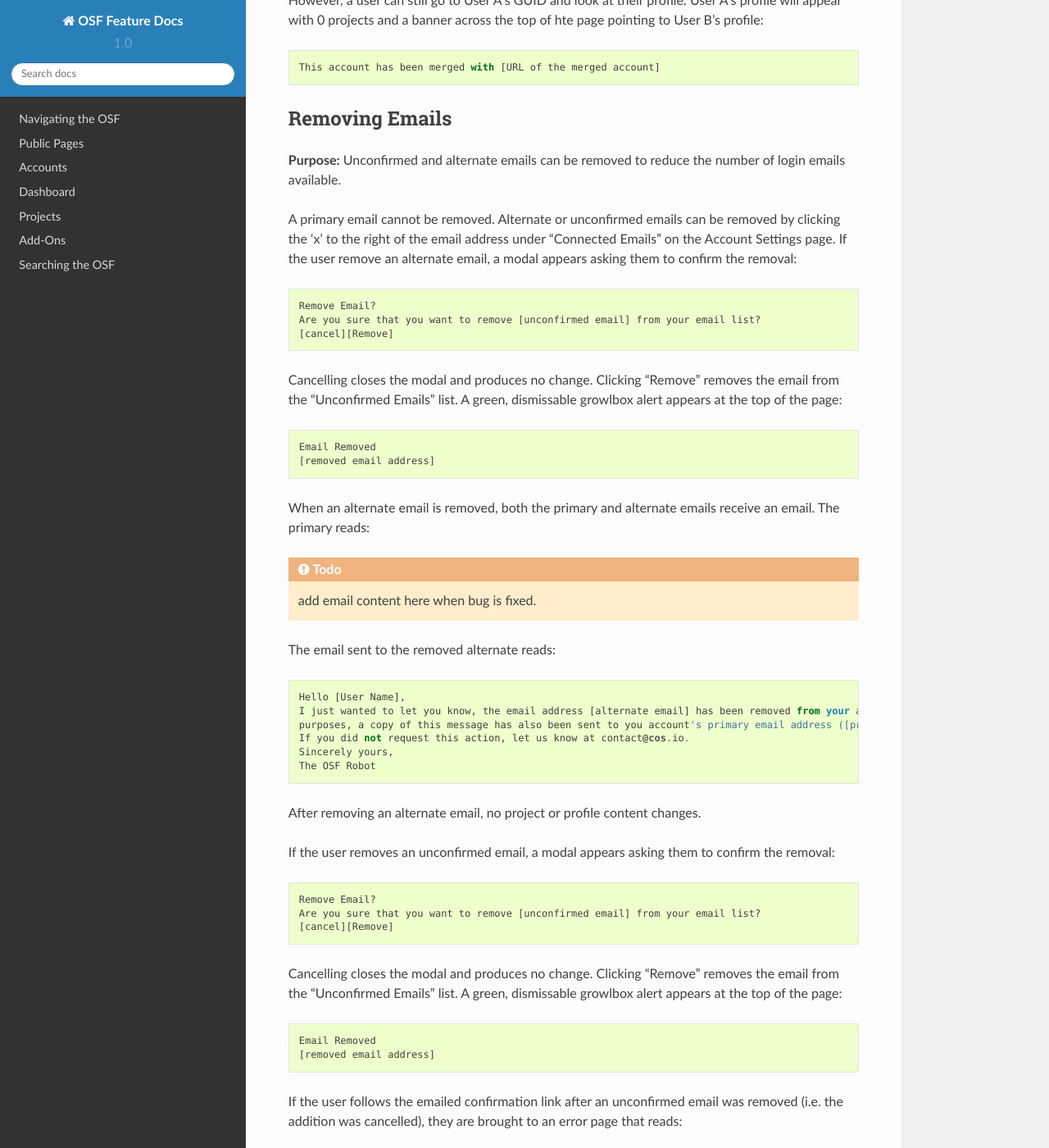
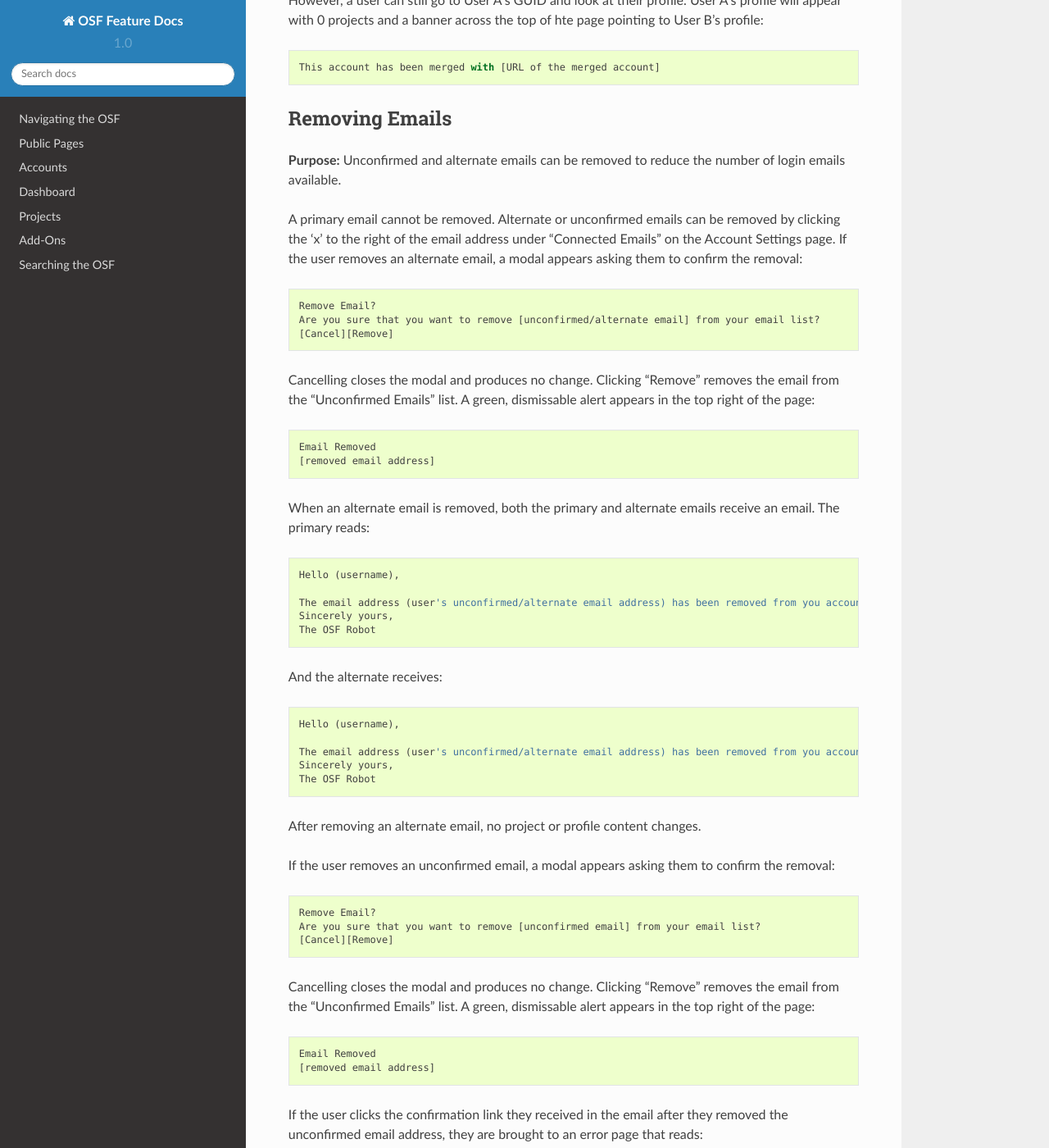
Before and after one commit to CenterForOpenScience/OSFDocs, a Sphinx documentation site: the page built from docs/accounts/account_settings.rst, in a window 1280 px wide and 1400 px high, scrolled down 4301 px. Shown: the whole window at 82% size. Built offline with Sphinx 7.4.7 and the Read the Docs theme 2.0.0, drawn with Linux system fonts in a browser that asks for light colours; some of the changed text lies outside the part shown.

Commit message:
Removed todo box and added corresponding information in its place.

```diff
--- a/docs/accounts/account_settings.rst
+++ b/docs/accounts/account_settings.rst
@@ -148,31 +148,33 @@ Removing Emails
 **Purpose:** Unconfirmed and alternate emails can be removed to reduce the number of login emails available.
 
 A primary email cannot be removed. Alternate or unconfirmed emails can be removed by clicking the ‘x’ to the right of the
-email address under “Connected Emails” on the Account Settings page. If the user remove an alternate email, a modal appears
+email address under “Connected Emails” on the Account Settings page. If the user removes an alternate email, a modal appears
 asking them to confirm the removal::
 
     Remove Email?
-    Are you sure that you want to remove [unconfirmed email] from your email list?
-    [cancel][Remove]
+    Are you sure that you want to remove [unconfirmed/alternate email] from your email list?
+    [Cancel][Remove]
 
-Cancelling closes the modal and produces no change. Clicking “Remove” removes the email from the “Unconfirmed Emails” list.
-A green, dismissable growlbox alert appears at the top of the page::
+Cancelling closes the modal and produces no change. Clicking “Remove” removes the email from the “Unconfirmed Emails” list. A green, dismissable alert appears in the top right of the page::
 
     Email Removed
     [removed email address]
 
-When an alternate email is removed, both the primary and alternate emails receive an email. The primary reads:
+When an alternate email is removed, both the primary and alternate emails receive an email. The primary reads::
 
-.. todo:: add email content here when bug is fixed.
+    Hello (username),
 
-The email sent to the removed alternate reads::
-
-    Hello [User Name],
-    I just wanted to let you know, the email address [alternate email] has been removed from your account. For security
-    purposes, a copy of this message has also been sent to you account's primary email address ([primary email]).
-    If you did not request this action, let us know at contact@cos.io.
+    The email address (user's unconfirmed/alternate email address) has been removed from you account. For security purposes, a copy of this message has also been sent to your account's alternate email address ([user's unconfirmed/alternate email address]). If you did not request this action, let us know at contact@cos.io.
     Sincerely yours,
     The OSF Robot
+
+And the alternate receives::
+
+  Hello (username),
+
+  The email address (user's unconfirmed/alternate email address) has been removed from you account. For security purposes, a copy of this message has also been sent to your account's primary email address ([user's primary email address]). If you did not request this action, let us know at contact@cos.io.
+  Sincerely yours,
+  The OSF Robot
 
 After removing an alternate email, no project or profile content changes.
 
@@ -180,19 +182,19 @@ If the user removes an unconfirmed email, a modal appears asking them to confirm
 
     Remove Email?
     Are you sure that you want to remove [unconfirmed email] from your email list?
-    [cancel][Remove]
+    [Cancel][Remove]
 
 Cancelling closes the modal and produces no change. Clicking “Remove” removes the email from the “Unconfirmed Emails” list.
-A green, dismissable growlbox alert appears at the top of the page::
+A green, dismissable alert appears in the top right of the page::
 
     Email Removed
     [removed email address]
 
-If the user follows the emailed confirmation link after an unconfirmed email was removed (i.e. the addition was cancelled),
+If the user clicks the confirmation link they received in the email after they removed the unconfirmed email address,
 they are brought to an error page that reads::
 
-    Invalid Token
-    This confirmation link is invalid. Please log in to continue.
+    Bad Token
+    The provided token is invalid.
 
 Effects of a Merge
 ^^^^^^^^^^^^^^
--- a/docs/projects/overview.rst
+++ b/docs/projects/overview.rst
@@ -30,6 +30,12 @@ The next link is to the :ref:`Contributors page <contributors>`. This page lists
 
 The final link is to the :ref:`Settings page <project-settings>`. This page allows admins to configure the project. This page
 is not visible to non-contributors.
+
+Renaming a Project
+------------------
+**Purpose:** Allows the user to change the name of their project or component after they have created it.
+
+The user must be on the "Project Overview" or "Component Overview" page to rename their project or component. When the user clicks the project or component name in the top left corner of the "Overview" page, the title turns into a textbox where the the user can make changes to the title. To the right of the textbox is a green checkmark and an "x" that the user can click to either save their changes or cancel their changes, respectively. The user can also press **enter** on their keyboard to commit the new name.
 
 .. _overview-metadata:
 
```
